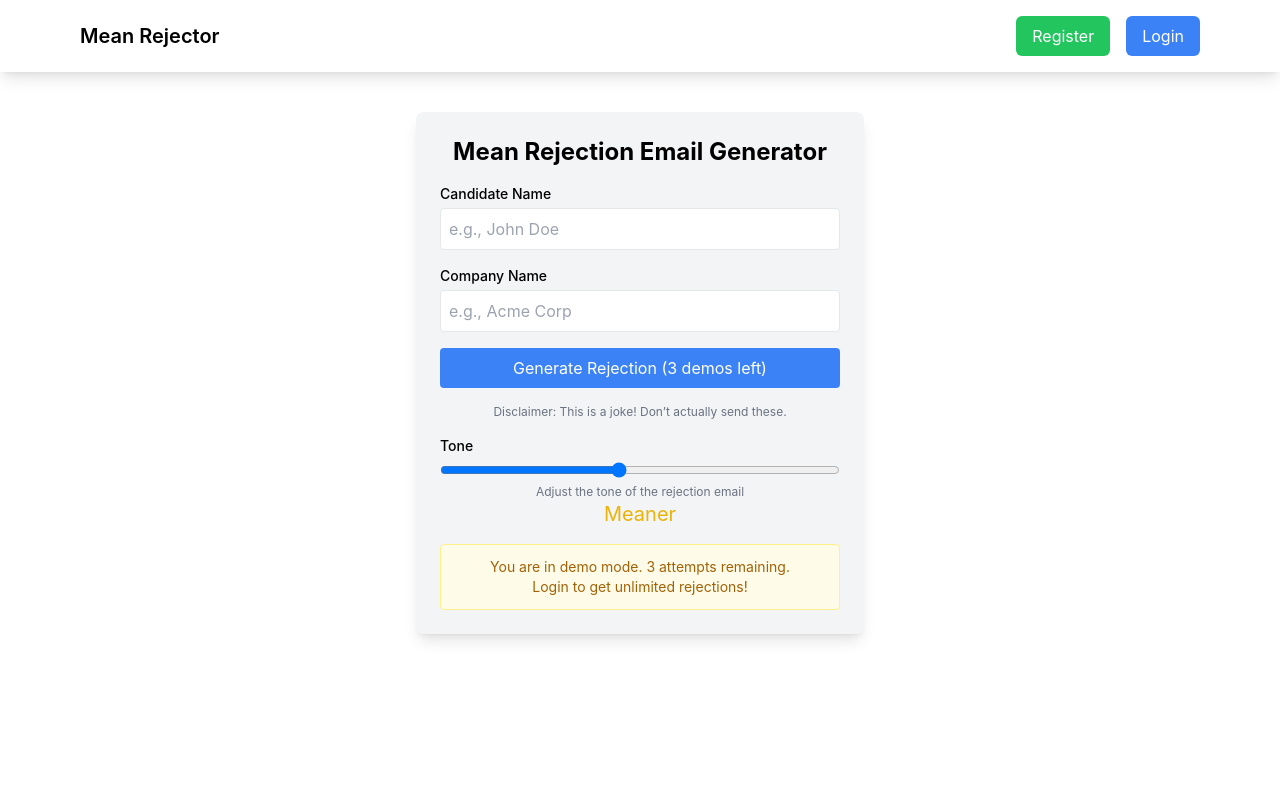
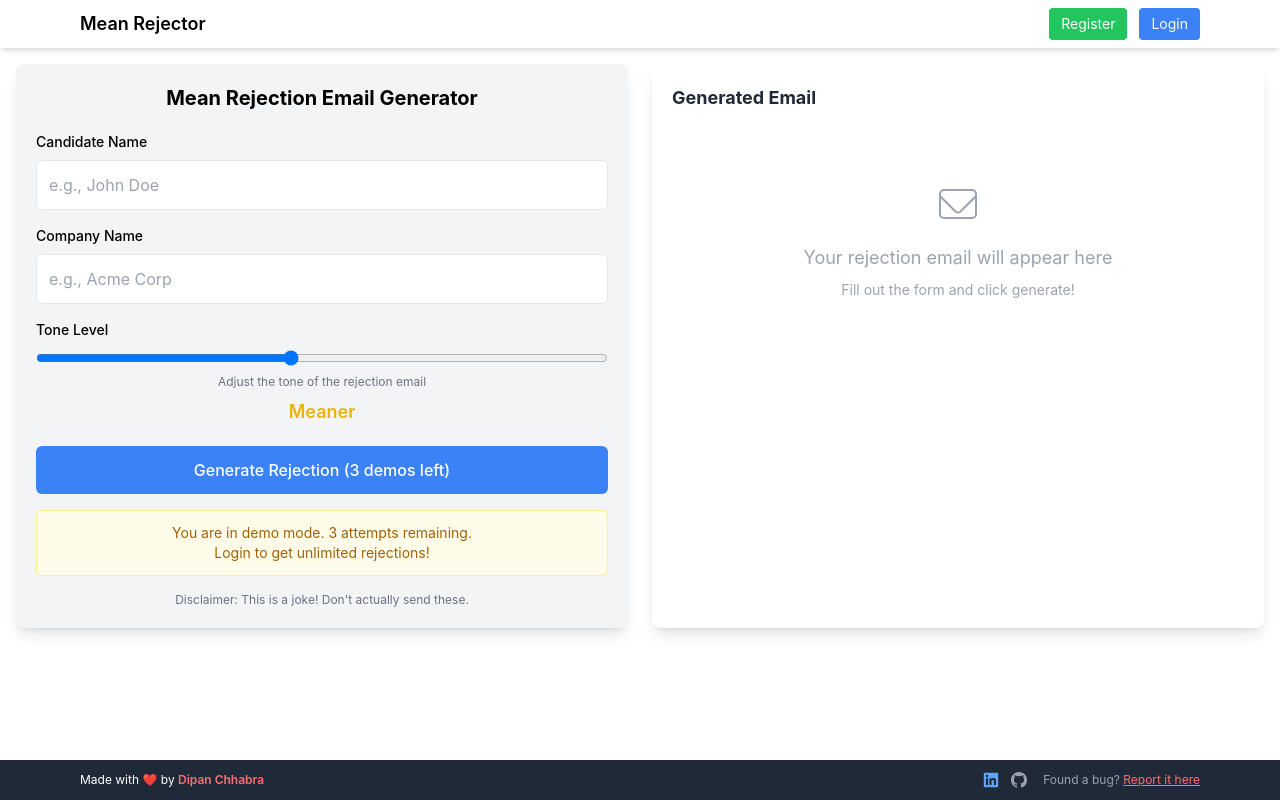
Before and after one commit to dipanc1/mean-rejection-email-generator, a React (Create React App) app in the folder mean-rejection-email-generator/: page / in a window 1280 px wide. Built offline with nearby package versions, Linux system fonts and the light colour scheme.

Commit message:
feat: enhance layout with footer component, improve navbar and rejection form styles, and clear dropdowns on modal open

```diff
--- a/mean-rejection-email-generator/src/App.jsx
+++ b/mean-rejection-email-generator/src/App.jsx
@@ -1,11 +1,20 @@
-import { RejectionForm, Navbar } from "./components";
+import { RejectionForm, Navbar, Footer } from "./components";
 import { AuthProvider } from "./context/AuthContext";
 
 function App() {
   return (
     <AuthProvider>
-      <Navbar />
-      <RejectionForm />
+      <div className="min-h-screen flex flex-col">
+        <Navbar />
+        <main className="flex-1 py-4">
+          <div className="max-w-7xl mx-auto px-4">
+            <div className="grid grid-cols-1 lg:grid-cols-2 gap-6">
+              <RejectionForm />
+            </div>
+          </div>
+        </main>
+        <Footer />
+      </div>
     </AuthProvider>
   );
 }
--- a/mean-rejection-email-generator/src/components/Auth/Auth.jsx
+++ b/mean-rejection-email-generator/src/components/Auth/Auth.jsx
@@ -2,7 +2,7 @@ const Auth = ({ isOpen, onClose, mode, modalRef, message, onSubmit, firstName, s
     if (!isOpen) return null;
 
     return (
-        <div className="fixed inset-0 bg-black bg-opacity-50 flex items-center justify-center">
+        <div className="fixed inset-0 bg-black bg-opacity-50 flex items-center justify-center z-50">
             <div ref={modalRef} className="bg-white p-8 rounded-lg w-96 relative">
                 <button
                     onClick={onClose}
--- /dev/null
+++ b/mean-rejection-email-generator/src/components/Footer/Footer.jsx
@@ -0,0 +1,55 @@
+const Footer = () => {
+    return (
+        <footer className="bg-gray-800 text-white py-3">
+            <div className="max-w-6xl mx-auto px-4">
+                <div className="flex flex-col md:flex-row justify-between items-center">
+                    <div className="text-center md:text-left mb-2 md:mb-0">
+                        <p className="text-xs">
+                            Made with ❤️ by{' '}
+                            <span className="font-semibold text-red-400">Dipan Chhabra</span>
+                        </p>
+                    </div>
+
+                    <div className="flex flex-col md:flex-row items-center space-y-1 md:space-y-0 md:space-x-4">
+                        <div className="flex space-x-3">
+                            <a
+                                href="https://linkedin.com/in/dipan-chhabra"
+                                target="_blank"
+                                rel="noopener noreferrer"
+                                className="text-blue-400 hover:text-blue-300 transition-colors duration-200"
+                            >
+                                <svg className="w-4 h-4" fill="currentColor" viewBox="0 0 20 20">
+                                    <path fillRule="evenodd" d="M16.338 16.338H13.67V12.16c0-.995-.017-2.277-1.387-2.277-1.39 0-1.601 1.086-1.601 2.207v4.248H8.014v-8.59h2.559v1.174h.037c.356-.675 1.227-1.387 2.526-1.387 2.703 0 3.203 1.778 3.203 4.092v4.711zM5.005 6.575a1.548 1.548 0 11-.003-3.096 1.548 1.548 0 01.003 3.096zm-1.337 9.763H6.34v-8.59H3.667v8.59zM17.668 1H2.328C1.595 1 1 1.581 1 2.298v15.403C1 18.418 1.595 19 2.328 19h15.34c.734 0 1.332-.582 1.332-1.299V2.298C19 1.581 18.402 1 17.668 1z" clipRule="evenodd" />
+                                </svg>
+                            </a>
+                            <a
+                                href="https://github.com/dipanc1"
+                                target="_blank"
+                                rel="noopener noreferrer"
+                                className="text-gray-400 hover:text-gray-300 transition-colors duration-200"
+                            >
+                                <svg className="w-4 h-4" fill="currentColor" viewBox="0 0 20 20">
+                                    <path fillRule="evenodd" d="M10 0C4.477 0 0 4.484 0 10.017c0 4.425 2.865 8.18 6.839 9.504.5.092.682-.217.682-.483 0-.237-.008-.868-.013-1.703-2.782.605-3.369-1.343-3.369-1.343-.454-1.158-1.11-1.466-1.11-1.466-.908-.62.069-.608.069-.608 1.003.07 1.531 1.032 1.531 1.032.892 1.53 2.341 1.088 2.91.832.092-.647.35-1.088.636-1.338-2.22-.253-4.555-1.113-4.555-4.951 0-1.093.39-1.988 1.029-2.688-.103-.253-.446-1.272.098-2.65 0 0 .84-.27 2.75 1.026A9.564 9.564 0 0110 4.844c.85.004 1.705.115 2.504.337 1.909-1.296 2.747-1.027 2.747-1.027.546 1.379.203 2.398.1 2.651.64.7 1.028 1.595 1.028 2.688 0 3.848-2.339 4.695-4.566 4.942.359.31.678.921.678 1.856 0 1.338-.012 2.419-.012 2.747 0 .268.18.58.688.482A10.019 10.019 0 0020 10.017C20 4.484 15.522 0 10 0z" clipRule="evenodd" />
+                                </svg>
+                            </a>
+                        </div>
+
+                        <div className="text-center md:text-right">
+                            <p className="text-xs text-gray-400">
+                                Found a bug?{' '}
+                                <a
+                                    href="mailto:dipanchhabra@gmail.com?subject=Bug Report - Mean Rejection Email Generator"
+                                    className="text-red-400 hover:text-red-300 underline"
+                                >
+                                    Report it here
+                                </a>
+                            </p>
+                        </div>
+                    </div>
+                </div>
+            </div>
+        </footer>
+    );
+};
+
+export default Footer;
--- /dev/null
+++ b/mean-rejection-email-generator/src/components/Footer/index.jsx
@@ -0,0 +1 @@
+export { default } from './Footer';
--- a/mean-rejection-email-generator/src/components/Navbar/Navbar.container.jsx
+++ b/mean-rejection-email-generator/src/components/Navbar/Navbar.container.jsx
@@ -15,11 +15,15 @@ const NavbarContainer = () => {
         }
         setAuthMode('login');
         setShowAuth(true);
+        // Clear any open dropdowns when opening auth modal
+        window.dispatchEvent(new CustomEvent('clearDropdowns'));
     };
 
     const handleRegister = () => {
         setAuthMode('register');
         setShowAuth(true);
+        // Clear any open dropdowns when opening auth modal
+        window.dispatchEvent(new CustomEvent('clearDropdowns'));
     };
 
     const handleLogout = () => {
--- a/mean-rejection-email-generator/src/components/Navbar/Navbar.jsx
+++ b/mean-rejection-email-generator/src/components/Navbar/Navbar.jsx
@@ -1,33 +1,32 @@
 const Navbar = ({ isLoggedIn, handleLogin, handleRegister, user, handleLogout }) => {
     return (
-        <nav className="bg-white shadow-lg">
+        <nav className="bg-white shadow-md">
             <div className="max-w-6xl mx-auto px-4">
-                <div className="flex justify-between items-center py-4">
+                <div className="flex justify-between items-center py-2">
                     <div className="flex items-center">
-                        <span className="font-semibold text-xl">Mean Rejector</span>
+                        <span className="font-semibold text-lg">Mean Rejector</span>
                     </div>
                     {!isLoggedIn ? (
-                        <div className="space-x-4">
+                        <div className="space-x-3">
                             <button
                                 onClick={handleRegister}
-                                className="bg-green-500 hover:bg-green-600 text-white px-4 py-2 rounded-md"
+                                className="bg-green-500 hover:bg-green-600 text-white px-3 py-1.5 rounded text-sm"
                             >
                                 Register
                             </button>
                             <button
                                 onClick={handleLogin}
-                                className="bg-blue-500 hover:bg-blue-600 text-white px-4 py-2 rounded-md"
+                                className="bg-blue-500 hover:bg-blue-600 text-white px-3 py-1.5 rounded text-sm"
                             >
                                 Login
                             </button>
                         </div>
                     ) : (
-                        // say hi user
-                        <div className="space-x-4">
-                            <span className="text-gray-700">Hi, {user ? user.firstName : 'User'}</span>
+                        <div className="space-x-3 flex items-center">
+                            <span className="text-gray-700 text-sm">Hi, {user ? user.firstName : 'User'}</span>
                             <button
                                 onClick={handleLogout}
-                                className="bg-red-500 hover:bg-red-600 text-white px-4 py-2 rounded-md"
+                                className="bg-red-500 hover:bg-red-600 text-white px-3 py-1.5 rounded text-sm"
                             >
                                 Logout
                             </button>
--- a/mean-rejection-email-generator/src/components/RejectionForm/RejectionForm.container.jsx
+++ b/mean-rejection-email-generator/src/components/RejectionForm/RejectionForm.container.jsx
@@ -89,6 +89,7 @@ const RejectionFormContainer = () => {
             const token = localStorage.getItem('token');
             if (!token && !hasShownLoginPrompt) {
                 setHasShownLoginPrompt(true);
+                setCompanies([]); // Clear dropdown before showing error
                 setError('Please login to search companies');
                 return;
             }
@@ -98,11 +99,13 @@ const RejectionFormContainer = () => {
             }
             const data = await searchCompanies(query, token);
             if (data.error === 'Unauthorized') {
+                setCompanies([]); // Clear dropdown before showing error
                 setError('Your session has expired. Please login again.');
                 return;
             }
             setCompanies(data);
         } catch (error) {
+            setCompanies([]); // Clear dropdown before showing error
             setError('An error occurred while fetching companies');
         }
     }
--- a/mean-rejection-email-generator/src/components/RejectionForm/RejectionForm.jsx
+++ b/mean-rejection-email-generator/src/components/RejectionForm/RejectionForm.jsx
@@ -15,76 +15,83 @@ const RejectionForm = ({
 }) => {
     const isLoggedIn = localStorage.getItem('token');
 
+    const handleGenerateRejection = () => {
+        setCompanies([]); // Clear companies dropdown
+        generateRejection();
+    };
+
     return (
-        <div className="max-w-md mx-auto mt-10 p-6 bg-gray-100 rounded-lg shadow-lg">
-            <h1 className="text-2xl font-bold mb-4 text-center">Mean Rejection Email Generator</h1>
+        <>
+            {/* Form Section */}
+            <div className="bg-gray-100 rounded-lg shadow-lg p-5">
+                <h1 className="text-xl font-bold mb-5 text-center">Mean Rejection Email Generator</h1>
+
                 <div className="mb-4">
-                <label className="block text-sm font-medium mb-1">Candidate Name</label>
+                    <label className="block text-sm font-medium mb-2">Candidate Name</label>
                     <input
                         type="text"
                         value={candidateName}
                         onChange={(e) => setCandidateName(e.target.value)}
-                    className="w-full p-2 border rounded"
+                        className="w-full p-3 border rounded-md focus:outline-none focus:ring-2 focus:ring-blue-400"
                         placeholder="e.g., John Doe"
                     />
                 </div>
-            <div className="mb-4">
-                <label className="block text-sm font-medium mb-1">Company Name</label>
+
+                <div className="mb-4 relative">
+                    <label className="block text-sm font-medium mb-2">Company Name</label>
                     <input
                         type="text"
                         value={companyName}
                         onChange={(e) => searchCompaniesApi(e.target.value)}
-                    className="w-full p-2 border rounded"
+                        className="w-full p-3 border rounded-md focus:outline-none focus:ring-2 focus:ring-blue-400"
                         placeholder="e.g., Acme Corp"
                     />
 
                     {companies.length > 0 && (
-                    <ul className="mt-2 bg-white border rounded shadow-lg absolute z-10">
+                        <ul className="absolute top-full left-0 right-0 mt-1 bg-white border rounded-md shadow-lg z-50 max-h-36 overflow-y-auto">
                             {companies.map((company, index) => (
-                            <li key={index} className="p-2 hover:bg-gray-100 cursor-pointer" onClick={() => {
+                                <li
+                                    key={index}
+                                    className="p-3 hover:bg-gray-100 cursor-pointer border-b last:border-b-0 text-sm"
+                                    onClick={() => {
                                         setCompanyName(company.name)
                                         setCompanies([]);
-                            }}>
+                                    }}
+                                >
                                     {company.name}
                                 </li>
                             ))}
                         </ul>
                     )}
+                </div>
 
-            </div>
-            <button
-                onClick={generateRejection}
-                className={`w-full ${isLoggedIn ? 'bg-red-500 hover:bg-red-600' : 'bg-blue-500 hover:bg-blue-600'} text-white p-2 rounded`}
-            >
-                {isLoggedIn ? 'Generate Rejection' : `Generate Rejection (${demoLimit - demoCount} demos left)`}
-            </button>
-            {rejection && (
-                <div className="mt-4 p-4 bg-white border rounded">
-                    <p className="whitespace-pre-line">{rejection}</p>
-                </div>
-            )}
-            <p className="mt-4 text-xs text-gray-500 text-center">
-                Disclaimer: This is a joke! Don’t actually send these.
-            </p>
-            <div className="mt-4">
-                <label className="block text-sm font-medium mb-1">Tone</label>
+                <div className="mb-5">
+                    <label className="block text-sm font-medium mb-2">Tone Level</label>
                     <input
                         type="range"
                         min="1"
                         max="10"
-                    className="w-full"
+                        className="w-full mb-2"
                         onChange={(e) => setTone(e.target.value)}
                         value={tone}
                     />
-                <p className="text-xs text-gray-500 text-center">Adjust the tone of the rejection email</p>
-                {
-                    (tone <= 3 && <p className="text-green-500 text-xl text-center">Mean</p>) ||
-                    (tone <= 7 && <p className="text-yellow-500 text-xl text-center">Meaner</p>) ||
-                    (tone > 7 && <p className="text-red-500 text-xl text-center">Meanest</p>)
-                }
+                    <p className="text-xs text-gray-500 text-center mb-2">Adjust the tone of the rejection email</p>
+                    <div className="text-center">
+                        {tone <= 3 && <p className="text-green-500 text-lg font-semibold">Mean</p>}
+                        {tone > 3 && tone <= 7 && <p className="text-yellow-500 text-lg font-semibold">Meaner</p>}
+                        {tone > 7 && <p className="text-red-500 text-lg font-semibold">Meanest</p>}
                     </div>
+                </div>
+
+                <button
+                    onClick={handleGenerateRejection}
+                    className={`w-full mb-4 ${isLoggedIn ? 'bg-red-500 hover:bg-red-600' : 'bg-blue-500 hover:bg-blue-600'} text-white p-3 rounded-md font-medium transition-colors duration-200`}
+                >
+                    {isLoggedIn ? 'Generate Rejection' : `Generate Rejection (${demoLimit - demoCount} demos left)`}
+                </button>
+
                 {!isLoggedIn && (
-                <div className="mt-4 p-3 bg-yellow-50 border border-yellow-200 rounded text-sm">
+                    <div className="mb-4 p-3 bg-yellow-50 border border-yellow-200 rounded-md text-sm">
                         <p className="text-yellow-700 text-center">
                             You are in demo mode. {demoLimit - demoCount} attempts remaining.
                             <br />
@@ -92,9 +99,40 @@ const RejectionForm = ({
                         </p>
                     </div>
                 )}
+
+                <p className="text-xs text-gray-500 text-center">
+                    Disclaimer: This is a joke! Don't actually send these.
+                </p>
             </div>
+
+            {/* Email Display Section */}
+            <div className="bg-white rounded-lg shadow-lg p-5 min-h-[380px]">
+                <h2 className="text-lg font-bold mb-4 text-gray-800">Generated Email</h2>
+                {rejection ? (
+                    <div className="bg-gray-50 border-l-4 border-red-500 p-4 rounded">
+                        <div className="mb-3">
+                            <span className="text-sm font-medium text-gray-600">Subject: </span>
+                            <span className="text-sm text-gray-800">Application Status Update</span>
+                        </div>
+                        <hr className="my-3" />
+                        <div className="whitespace-pre-line text-gray-800 text-sm leading-relaxed">
+                            {rejection}
+                        </div>
+                    </div>
+                ) : (
+                    <div className="flex items-center justify-center h-56 text-gray-400">
+                        <div className="text-center">
+                            <svg className="mx-auto h-12 w-12 mb-4" fill="none" viewBox="0 0 24 24" stroke="currentColor">
+                                <path strokeLinecap="round" strokeLinejoin="round" strokeWidth={1} d="M3 8l7.89 7.89a2 2 0 002.22 0L21 8M5 19h14a2 2 0 002-2V7a2 2 0 00-2-2H5a2 2 0 00-2 2v10a2 2 0 002 2z" />
+                            </svg>
+                            <p className="text-lg">Your rejection email will appear here</p>
+                            <p className="text-sm mt-2">Fill out the form and click generate!</p>
+                        </div>
+                    </div>
+                )}
+            </div>
+        </>
     );
 };
 
-
 export default RejectionForm;
--- a/mean-rejection-email-generator/src/components/index.jsx
+++ b/mean-rejection-email-generator/src/components/index.jsx
@@ -2,3 +2,4 @@ export { default as RejectionForm } from "./RejectionForm";
 export { default as Navbar } from "./Navbar";
 export { default as Auth } from "./Auth";
 export { default as ErrorPopup } from "./ErrorPopup/ErrorPopup";
+export { default as Footer } from "./Footer";
--- a/mean-rejection-email-generator/src/context/AuthContext.jsx
+++ b/mean-rejection-email-generator/src/context/AuthContext.jsx
@@ -17,12 +17,6 @@ export const AuthProvider = ({ children }) => {
         }
     }, []);
 
-    useEffect(() => {
-        if (!isLoggedIn) {
-            localStorage.setItem('demoCount', '0');
-        }
-    }, [isLoggedIn]);
-
     return (
         <AuthContext.Provider value={{ isLoggedIn, setIsLoggedIn, user, setUser }}>
             {children}
```
Lines whose indentation alone changed are shown as unchanged.
